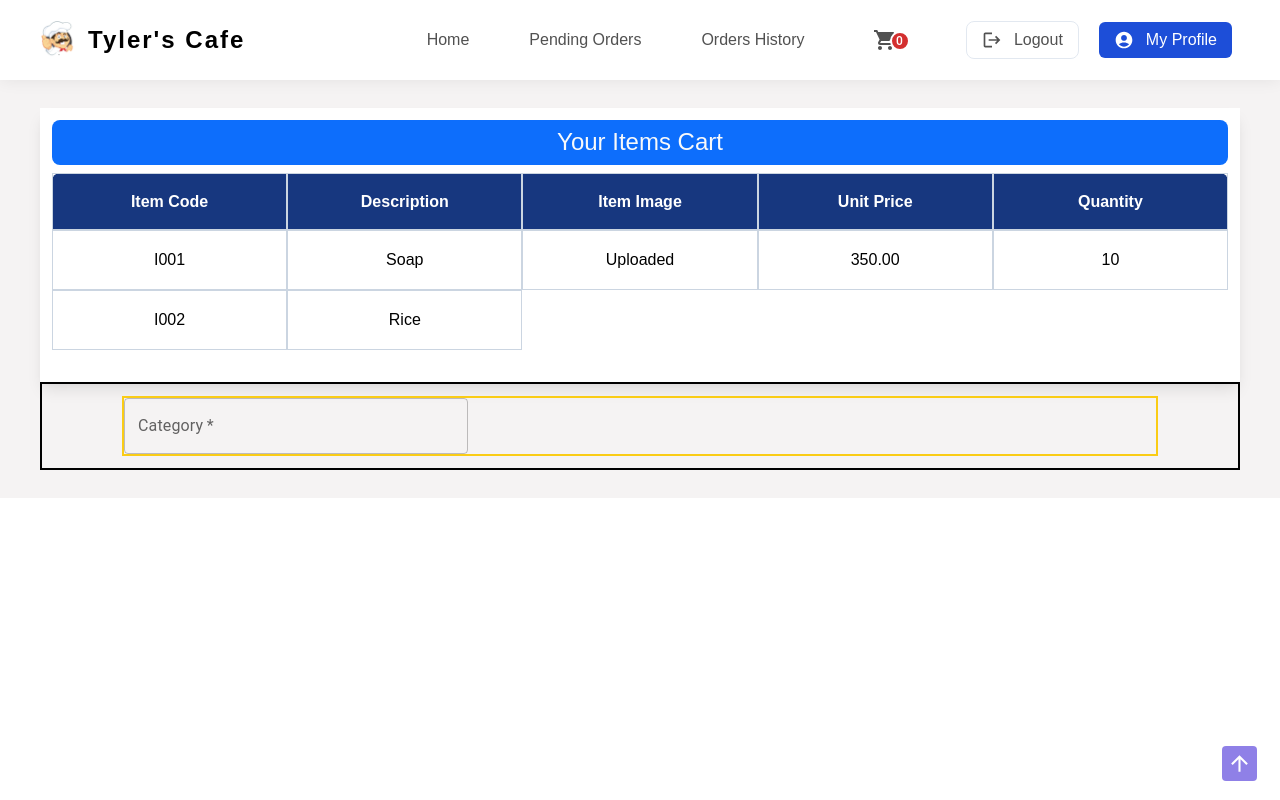
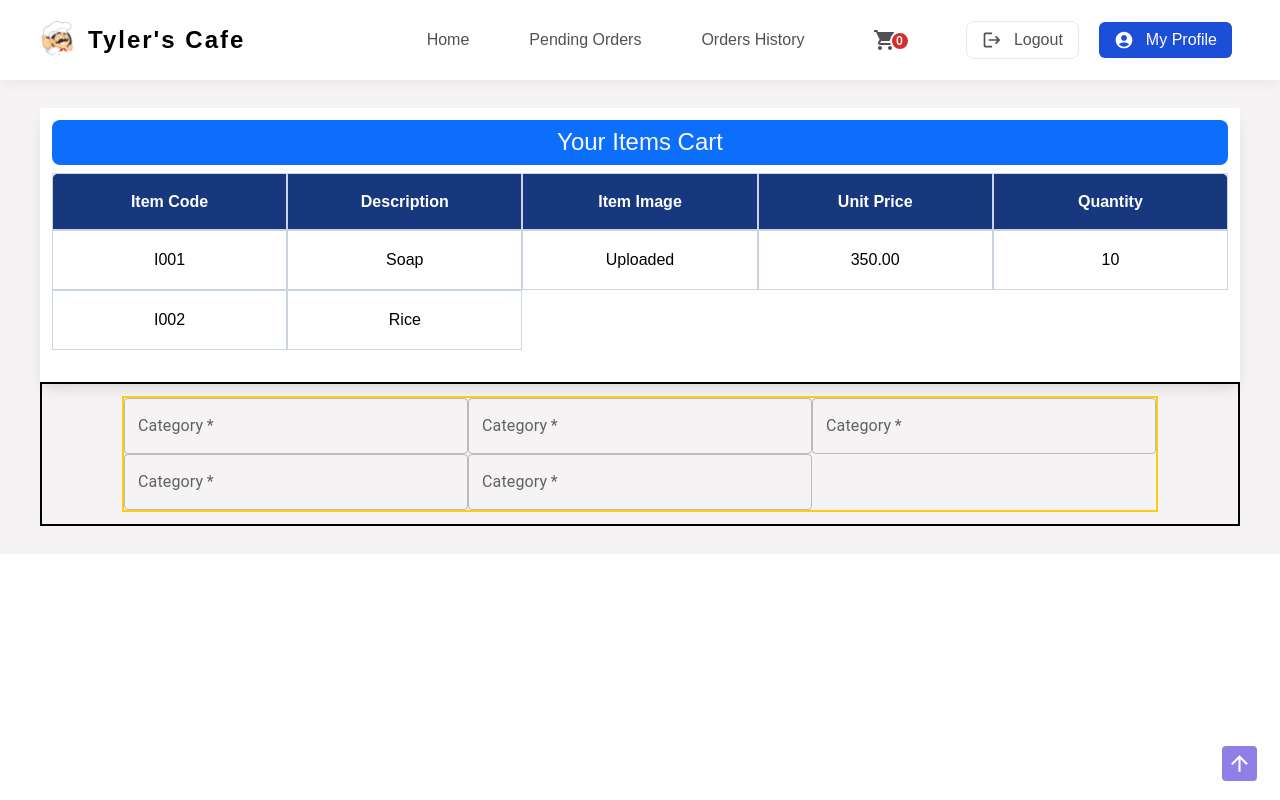
Before and after one commit to AshanSandeep06/Food-Shop-System, a React (Create React App) app in the folder frontend/: page /placeOrder in a window 1280 px wide. Built offline with nearby package versions, Linux system fonts and the light colour scheme.

Commit message:
Content Updated

```diff
--- a/frontend/src/pages/PlaceOrder/PlaceOrder.tsx
+++ b/frontend/src/pages/PlaceOrder/PlaceOrder.tsx
@@ -31,7 +31,42 @@ const PlaceOrder = () => {
             variant="outlined"
             name="name"
             placeholder="Your Name"
-            fullWidth={true}
+            required
+          />
+
+          <TextField
+            label="Category"
+            type="text"
+            variant="outlined"
+            name="name"
+            placeholder="Your Name"
+            required
+          />
+
+          <TextField
+            label="Category"
+            type="text"
+            variant="outlined"
+            name="name"
+            placeholder="Your Name"
+            required
+          />
+
+          <TextField
+            label="Category"
+            type="text"
+            variant="outlined"
+            name="name"
+            placeholder="Your Name"
+            required
+          />
+
+          <TextField
+            label="Category"
+            type="text"
+            variant="outlined"
+            name="name"
+            placeholder="Your Name"
             required
           />
         </form>
```
